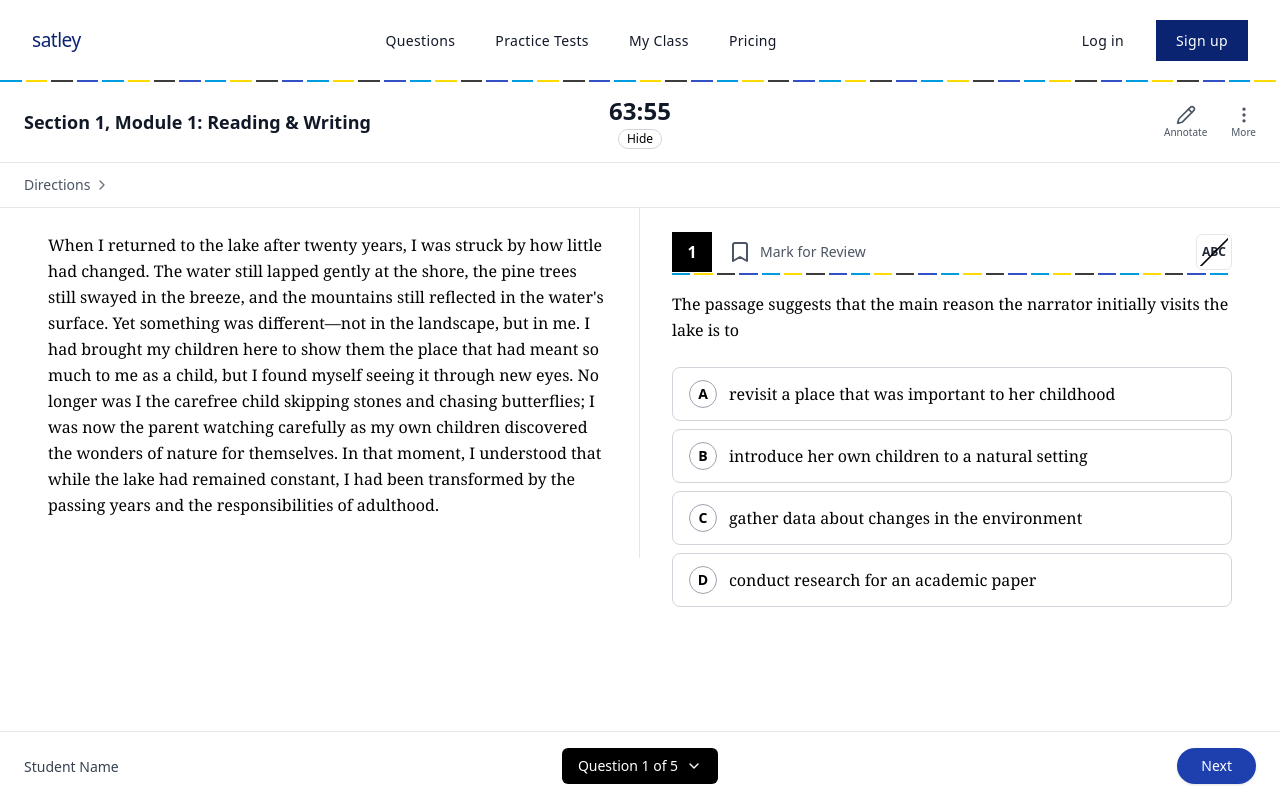
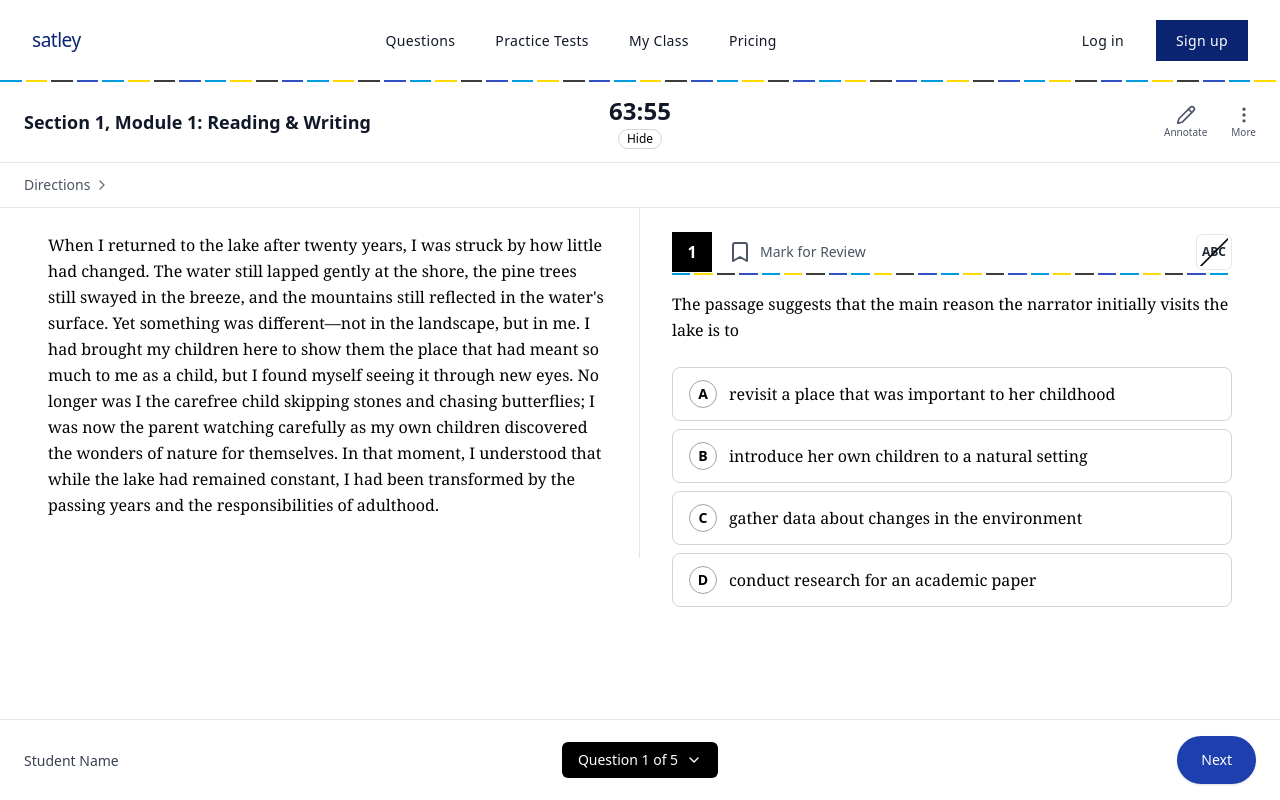
Before and after one commit to manyports/sat-prep, a Next.js app: page /test/1/full in a window 1280 px wide. Shown: the top 800 px of the page. Built offline with nearby package versions, Linux system fonts and the light colour scheme.

Commit message:
fixed sizings

```diff
--- a/src/components/TestComponent.tsx
+++ b/src/components/TestComponent.tsx
@@ -641,14 +641,14 @@ export default function TestComponent({ testId, sectionId }: TestComponentProps)
               {currentQuestionIndex > 0 || currentSectionIndex > 0 ? (
                 <Button
                   onClick={goToPreviousQuestion}
-                  className="bg-blue-800 hover:bg-blue-900 text-white rounded-full px-5 py-5 text-xs md:text-sm md:px-6 md:py-2"
+                  className="bg-blue-800 hover:bg-blue-900 text-white rounded-full px-5 py-5 text-xs md:text-sm md:px-6 md:py-6"
                 >
                   Previous
                 </Button>
               ) : null}
               <Button
                 onClick={goToNextQuestion}
-                className="bg-blue-800 hover:bg-blue-900 text-white rounded-full px-5 py-5 text-xs md:text-sm md:px-6 md:py-2"
+                className="bg-blue-800 hover:bg-blue-900 text-white rounded-full px-5 py-5 text-xs md:text-sm md:px-6 md:py-6"
               >
                 Next
               </Button>
```
